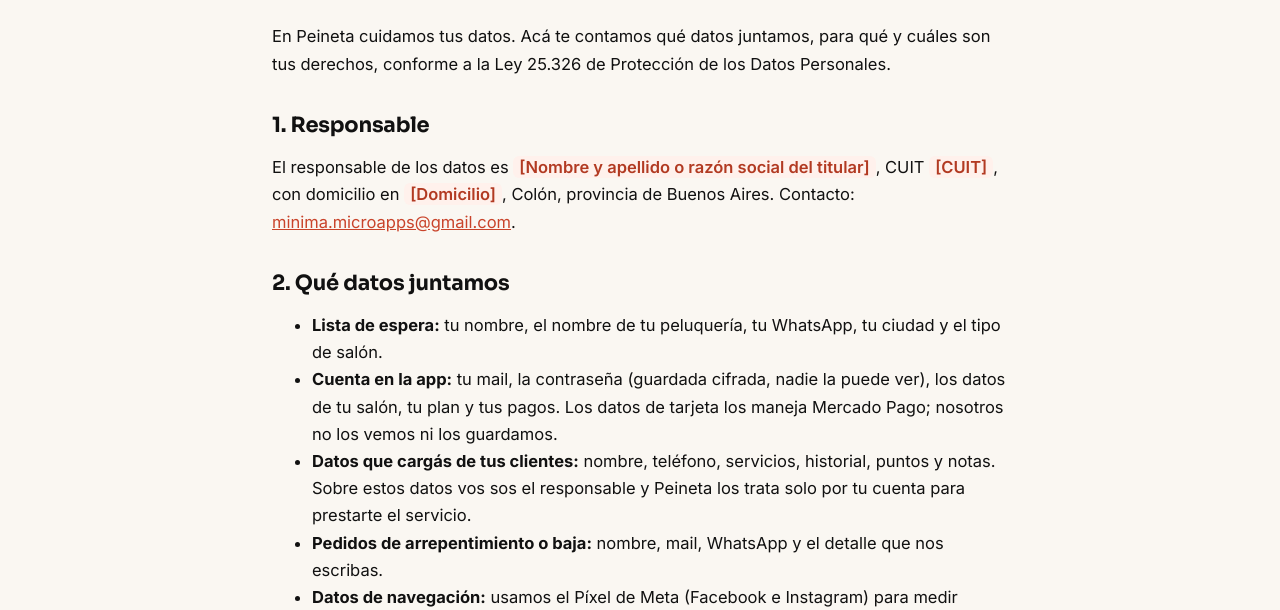
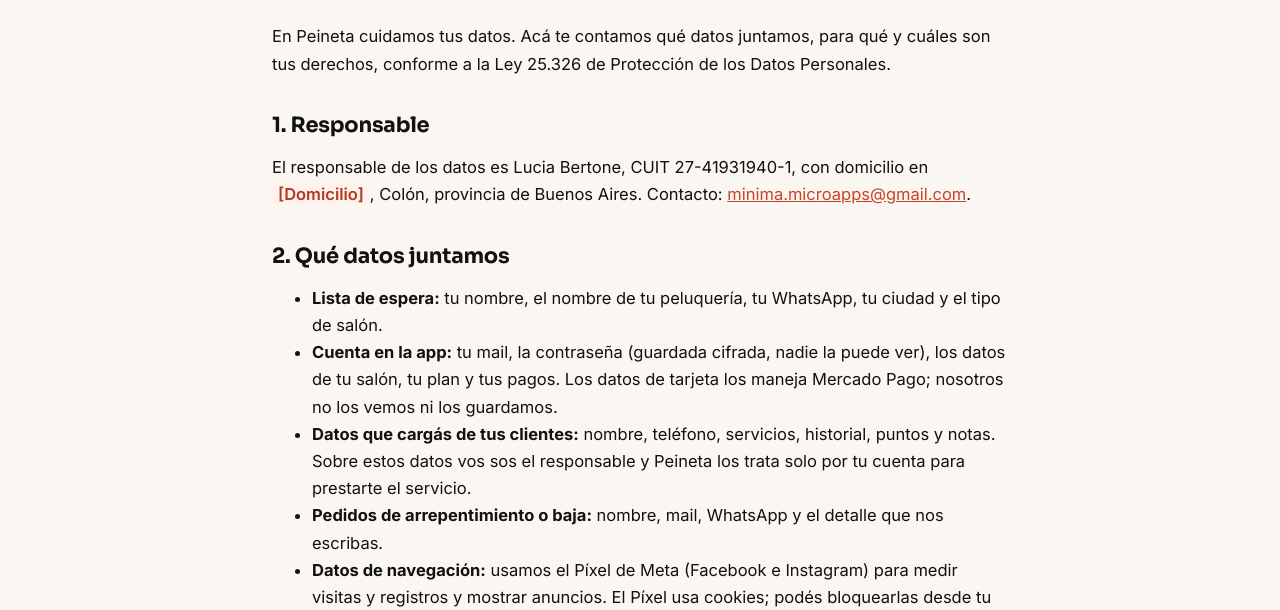
Before and after one commit to minimamicroapps/peineta-app, a plain HTML site: page privacidad.html in a window 1280 px wide. Shown: the part 190-800 px from the top of the page. Drawn offline with Linux system fonts and the light colour scheme.

Commit message:
Legales: titular y CUIT
Co-Authored-By: Claude Opus 5.5 <noreply@anthropic.com>
Claude-Session: https://claude.ai/code/session_01XnRKSZbvAaAemDbGYXDZza

```diff
--- a/privacidad.html
+++ b/privacidad.html
@@ -31,7 +31,7 @@ input:focus,textarea:focus,select:focus{outline:none;border-color:var(--o)}
 <h1>Política de privacidad</h1><p class="upd">Última actualización: 26 de noviembre de 2026</p>
 <p>En Peineta cuidamos tus datos. Acá te contamos qué datos juntamos, para qué y cuáles son tus derechos, conforme a la Ley 25.326 de Protección de los Datos Personales.</p>
 <h2>1. Responsable</h2>
-<p>El responsable de los datos es <span class="fill">[Nombre y apellido o razón social del titular]</span>, CUIT <span class="fill">[CUIT]</span>, con domicilio en <span class="fill">[Domicilio]</span>, Colón, provincia de Buenos Aires. Contacto: <a href="mailto:minima.microapps@gmail.com">minima.microapps@gmail.com</a>.</p>
+<p>El responsable de los datos es Lucia Bertone, CUIT 27-41931940-1, con domicilio en <span class="fill">[Domicilio]</span>, Colón, provincia de Buenos Aires. Contacto: <a href="mailto:minima.microapps@gmail.com">minima.microapps@gmail.com</a>.</p>
 <h2>2. Qué datos juntamos</h2>
 <ul><li><b>Lista de espera:</b> tu nombre, el nombre de tu peluquería, tu WhatsApp, tu ciudad y el tipo de salón.</li>
 <li><b>Cuenta en la app:</b> tu mail, la contraseña (guardada cifrada, nadie la puede ver), los datos de tu salón, tu plan y tus pagos. Los datos de tarjeta los maneja Mercado Pago; nosotros no los vemos ni los guardamos.</li>
```
Also changed, not shown: terminos.html (+1 -1 lines).
